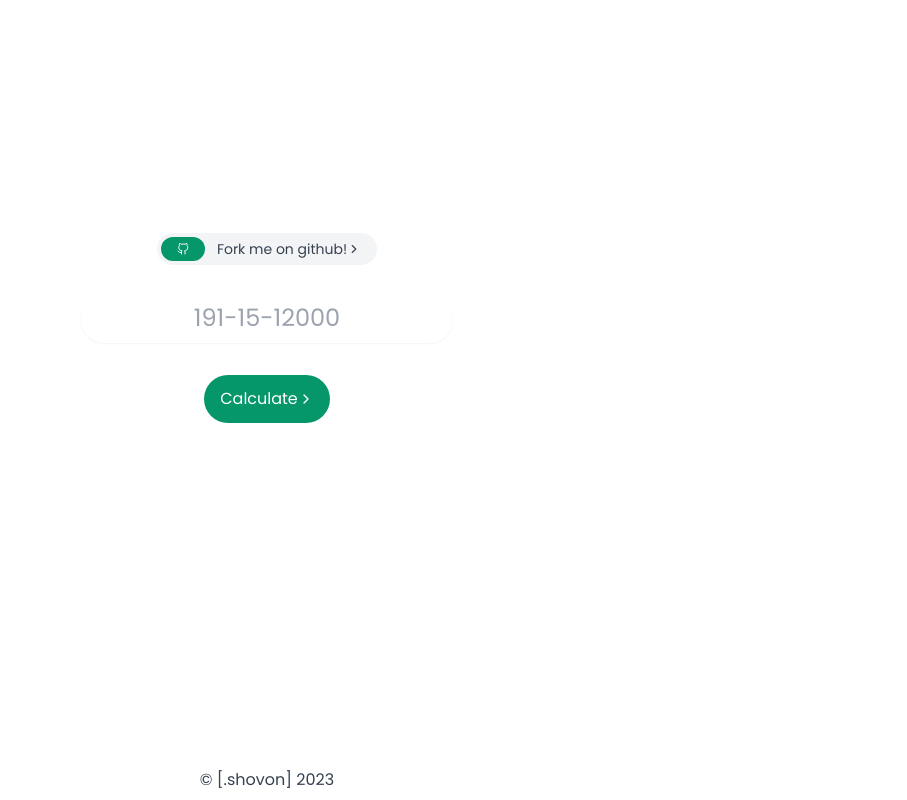
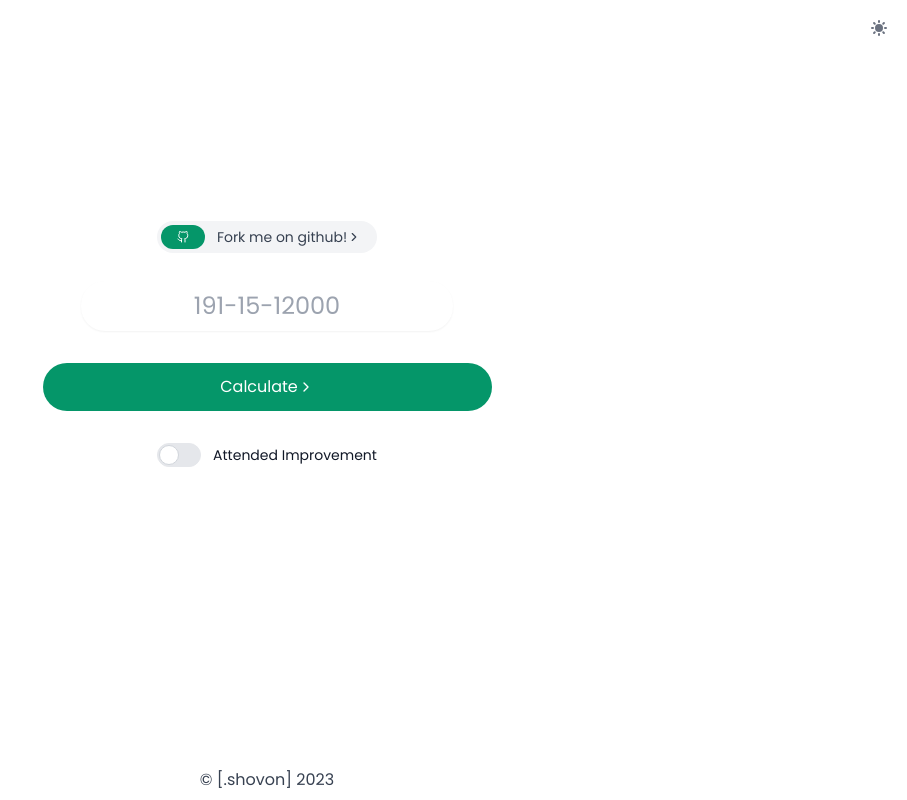
Before and after one commit to ajshovon/diu-cgpa, a React (Create React App) app: page / in a window 1280 px wide. Shown: the whole page, without its empty margins (373-1280 px from the left). Built offline with nearby package versions, Linux system fonts and the light colour scheme.

Commit message:
error handling cleanup code
Signed-off-by: Shovon <me.shovon668@outlook.com>

```diff
--- a/src/components/ui/LoadingButton.js
+++ /dev/null
@@ -1,15 +0,0 @@
-import React from "react";
-import { Spinner } from "flowbite-react";
-
-const LoadingButton = () => {
-  return (
-    <div className="disabled:bg-opacity-50 flex flex-col mb-8 lg:mb-16 space-y-4 sm:flex-row sm:justify-center sm:space-y-0 sm:space-x-4">
-      <button disabled className="inline-flex justify-center items-center bg-primary-500 rounded-full text-white px-4 py-3 transition duration-300 ease-in-out  mr-6 ml-6">
-        <span className="pl-3">Loading...</span>
-        <Spinner aria-label="Loading..." color="purple" className="ml-1 mb-1" size="sm" />
-      </button>
-    </div>
-  );
-};
-
-export default LoadingButton;
--- a/src/pages/Home.js
+++ b/src/pages/Home.js
@@ -1,21 +1,30 @@
-import React, { useRef } from "react";
+import React, { useRef, useState } from "react";
 import ForkMe from "../components/ui/ForkMe";
 import { FiChevronRight } from "react-icons/fi";
 import { calculateCgpa } from "../utils/utils";
 import StatsCard from "../components/StatsCard";
 import CgpaCard from "../components/CgpaCard";
-import { useState } from "react";
-import { toast } from "react-toastify";
+import { ToastContainer, toast } from "react-toastify";
 import "react-toastify/dist/ReactToastify.css";
 import ResultTable from "../components/ResultTable";
-import LoadingButton from "../components/ui/LoadingButton";
-import { Accordion } from "flowbite-react";
+import { Accordion, Spinner, ToggleSwitch, DarkThemeToggle, useThemeMode } from "flowbite-react";
 
 const Home = () => {
   const studentIDRef = useRef();
-
   const [result, setResult] = useState("");
   const [isLoading, setIsLoading] = useState(false);
+  const [mode, setMode, toggleMode] = useThemeMode("dark");
+  const [checkImproved, setCheckImproved] = useState(false);
+  const onChangeCheckBox = (e) => {
+    if (!isLoading) {
+      setCheckImproved(e);
+      if (e) {
+        toast.info("Make Sure All Teaching Evaluations Are Completed!", {
+          position: "bottom-center",
+        });
+      }
+    }
+  };
 
   const calculateCgpHandler = () => {
     const studentID = studentIDRef.current.value.replace(/\s+/g, " ").trim();
@@ -24,13 +33,20 @@ const Home = () => {
       return;
     }
     setIsLoading(true);
-    calculateCgpa(studentID)
-      .then((result) => {
+    calculateCgpa(studentID, checkImproved)
+      .then(([evp, result]) => {
+        if (evp) {
+          toast.warning("Teaching Evaluation Pending! Calculation may not be correct.");
+        }
         setResult(result);
         setIsLoading(false);
         toast.success("Action Successful!");
       })
-      .catch((err) => console.log(err));
+      .catch((err) => {
+        toast.error("Network Error!");
+        setIsLoading(false)
+        console.log(err);
+      });
   };
 
   const calculateAgainCgpHandler = () => {
@@ -40,6 +56,7 @@ const Home = () => {
 
   return (
     <div>
+      <DarkThemeToggle onClick={toggleMode} className="absolute right-0 mt-2 mr-2" />
       <section className="bg-white dark:bg-gray-900 flex min-h-[90vh]">
         <div className="py-8 px-4 m-auto mx-auto max-w-screen-xl text-center align-middle align-center justify-center">
           {!result && (
@@ -50,7 +67,7 @@ const Home = () => {
                   type="text"
                   id="studentID"
                   ref={studentIDRef}
-                  className="text-center rounded-3xl border-transparent flex-1 appearance-none border border-gray-300 w-3/4 py-2 px-4 bg-white text-gray-700 placeholder-gray-400 shadow-sm focus:outline-none focus:ring-2 text-2xl focus:ring-primary-500 focus:border-transparent"
+                  className="text-center rounded-3xl border-transparent flex-1 appearance-none border border-gray-300 w-3/4 py-2 px-4 bg-white dark:bg-gray-800 text-gray-700 placeholder-gray-400 shadow-sm focus:outline-none focus:ring-2 text-2xl focus:ring-primary-500 focus:border-transparent"
                   placeholder="191-15-12000"
                 />
               </div>
@@ -59,7 +76,7 @@ const Home = () => {
           {result && (
             <>
               <CgpaCard cgpa={result[1][0]} /> <h1 className="text-4xl font-bold tracking-tight text-gray-900 dark:text-white">{result[0]["name"]}</h1>
-              <h5 className="text-2xl">{result[0]["program"]}</h5>
+              <h5 className="text-2xl text-gray-900 dark:text-white">{result[0]["program"]}</h5>
               <div className="flex flex-wrap justify-center">
                 <StatsCard name="Semester" value={result[2].length + "th"} />
                 <StatsCard name="Batch" value={result[0]["batch"]} />
@@ -85,16 +102,29 @@ const Home = () => {
               </Accordion>
             </>
           )}
-          {!isLoading && !result && (
-            <div className="disabled:bg-opacity-50 flex flex-col mb-8 lg:mb-16 space-y-4 sm:flex-row sm:justify-center sm:space-y-0 sm:space-x-4">
-              <button onClick={calculateCgpHandler} className="inline-flex justify-center items-center bg-primary-600 rounded-full text-white px-4 py-3 transition duration-300 ease-in-out hover:primary-800 mr-6 ml-6">
-                Calculate <FiChevronRight />
-              </button>
-            </div>
+          {!result && (
+            <>
+              <div className="flex flex-col mb-6 lg:mb-8 space-y-4  justify-center sm:space-y-0 sm:space-x-4">
+                <button onClick={calculateCgpHandler} disabled={isLoading} className="inline-flex justify-center items-center bg-primary-600 rounded-full text-white px-4 py-3 transition duration-300 ease-in-out hover:primary-800 mr-6 ml-6">
+                  {isLoading ? (
+                    <>
+                      Loading... <Spinner aria-label="Loading..." color="purple" className="ml-2 mb-1" size="sm" />
+                    </>
+                  ) : (
+                    <>
+                      Calculate <FiChevronRight />
+                    </>
+                  )}
+                </button>
+              </div>
+              <div className="flex mb-6 lg:mb-8 space-y-4 flex-row justify-center sm:space-y-0 sm:space-x-4">
+                <ToggleSwitch checked={checkImproved} label="Attended Improvement" onChange={onChangeCheckBox} />
+              </div>
+            </>
           )}
-          {isLoading && <LoadingButton />}
         </div>
       </section>
+      <ToastContainer autoClose={3000} theme={mode} />
     </div>
   );
 };
```
